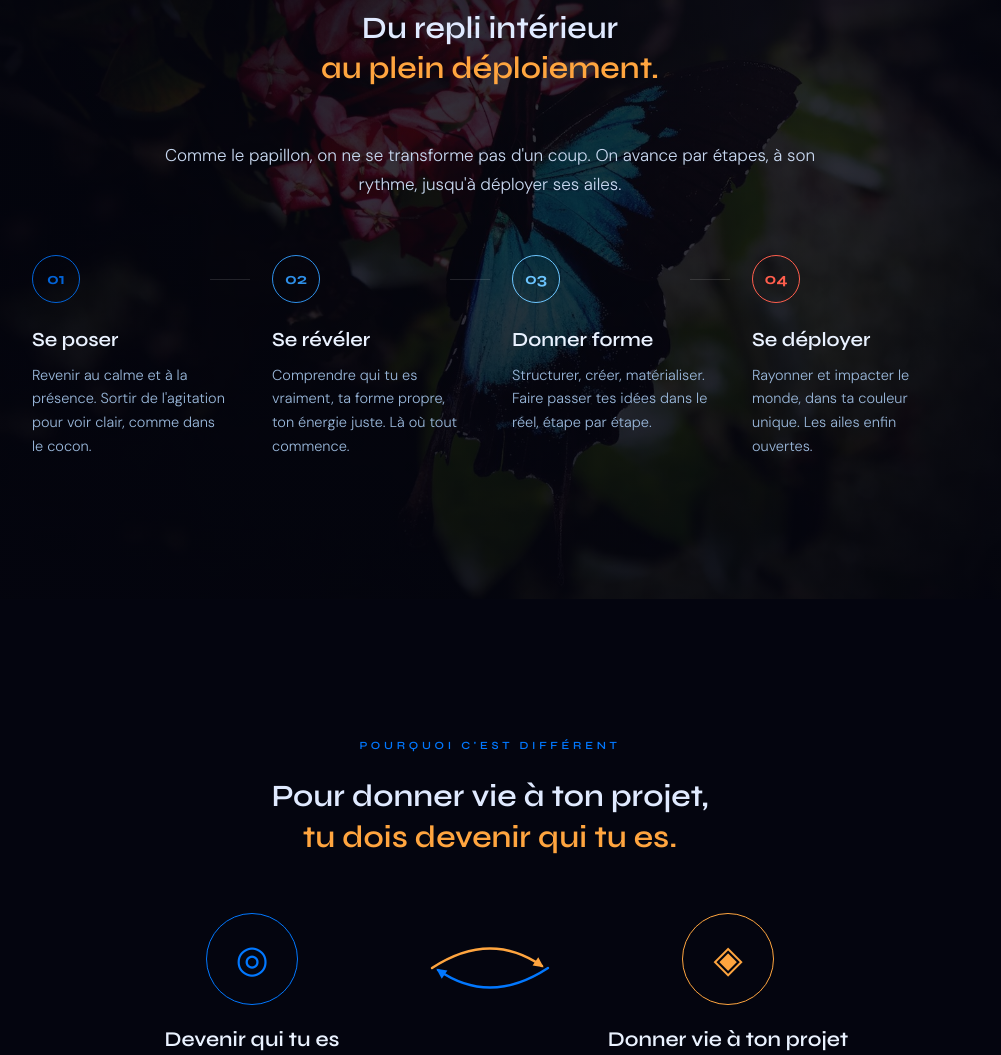
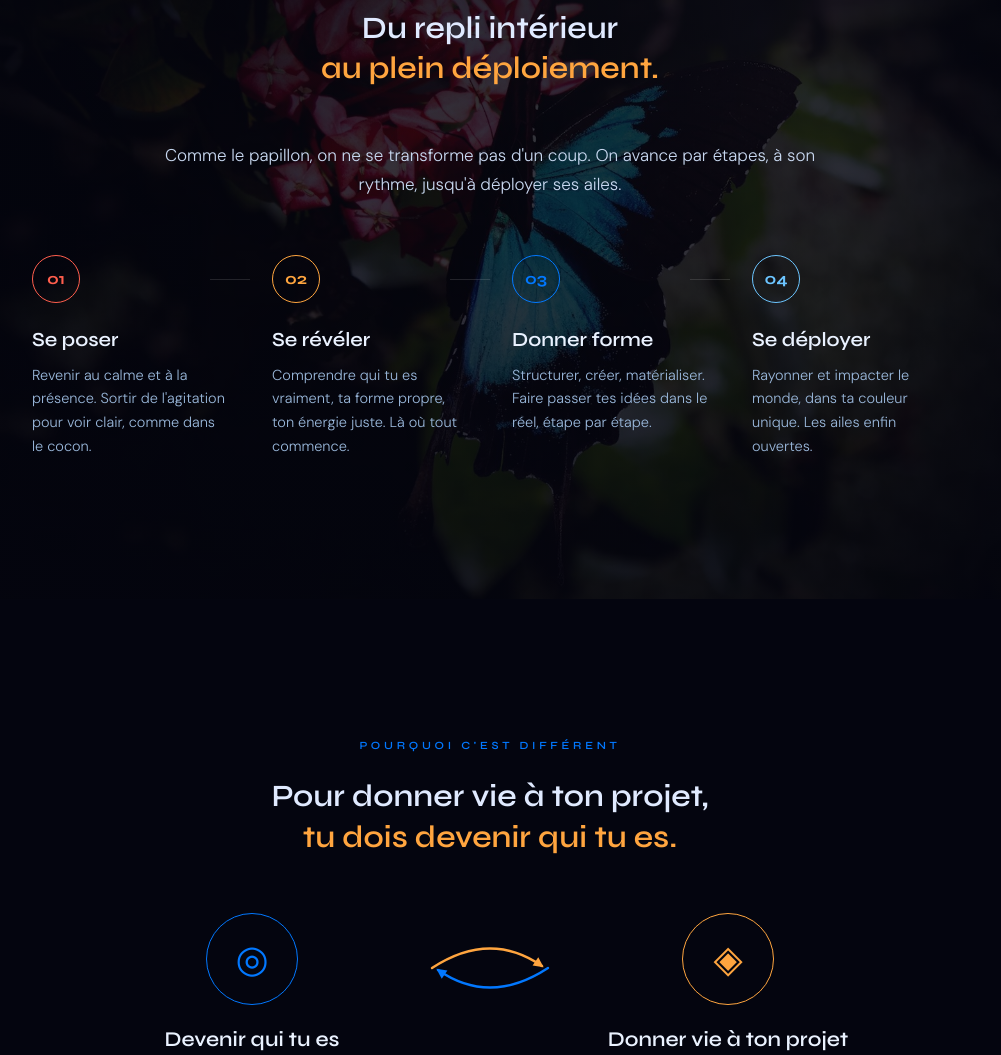
Before and after one commit to AnysM/la-tribu-morpho-landing, a plain HTML site: page index.html in a window 1280 px wide. Shown: the part 4036-5091 px from the top of the page, without its empty margins (150-1151 px from the left). Drawn offline with Linux system fonts and the light colour scheme; a web font is replaced by a local one.

Commit message:
Processus : ordre des couleurs rouge -> jaune -> bleu -> bleu clair

```diff
--- a/index.html
+++ b/index.html
@@ -1350,10 +1350,10 @@
   .process-step { padding: 0 22px; position: relative; }
   .process-step:not(:last-child)::after { content: ''; position: absolute; top: 24px; right: 0; width: 40px; height: 1px; background: rgba(255,255,255,0.12); }
   .process-num { font-family: 'TTTravels','Syne',sans-serif; font-size: 16px; font-weight: 700; width: 48px; height: 48px; border-radius: 50%; background: transparent; border: 1.5px solid #0278FF; color: #0278FF; display: flex; align-items: center; justify-content: center; margin-bottom: 24px; }
-  .process-step:nth-child(1) .process-num { border-color: #0263d8; color: #0263d8; }
-  .process-step:nth-child(2) .process-num { border-color: #2E8FE8; color: #2E8FE8; }
-  .process-step:nth-child(3) .process-num { border-color: #6CC5FF; color: #6CC5FF; }
-  .process-step:nth-child(4) .process-num { border-color: #FF5E4D; color: #FF5E4D; }
+  .process-step:nth-child(1) .process-num { border-color: #FF5E4D; color: #FF5E4D; }
+  .process-step:nth-child(2) .process-num { border-color: #FFA53F; color: #FFA53F; }
+  .process-step:nth-child(3) .process-num { border-color: #0278FF; color: #0278FF; }
+  .process-step:nth-child(4) .process-num { border-color: #6CC5FF; color: #6CC5FF; }
   .process-name { font-family: 'TTTravels','Syne',sans-serif; font-size: 20px; font-weight: 600; color: #eaf2ff; margin-bottom: 12px; }
   .process-desc { font-size: 14.5px; color: #9ab8db; line-height: 1.65; }
   @media(max-width:760px){ .process-flow { grid-template-columns: 1fr 1fr; gap: 40px 0; } .process-step:nth-child(2)::after { display: none; } }
```
Also changed, not shown: v6.html (+4 -4 lines).
